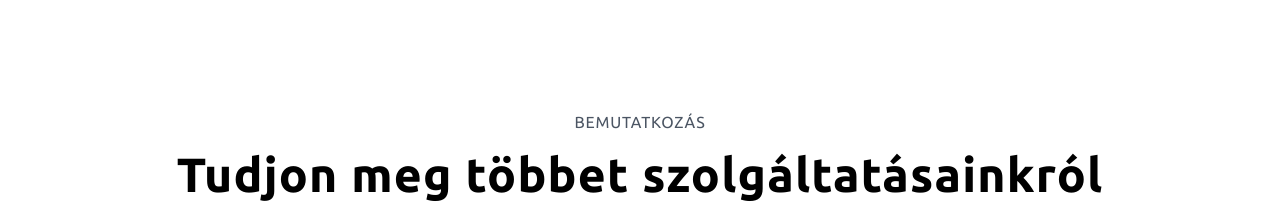
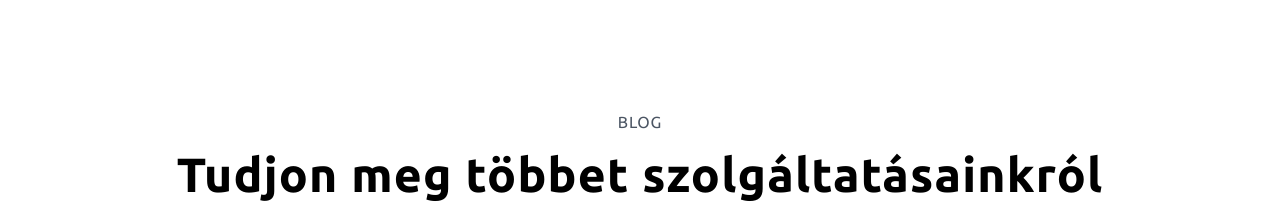
Before and after one commit to omgzsa/elysia-app, a Vue app in the folder frontend/: page / in a window 1280 px wide. Shown: the part 3733-3936 px from the top of the page. Built offline with nearby package versions, Linux system fonts and the light colour scheme; no server answers.

Commit message:
subhead title

```diff
--- a/frontend/src/components/blog/BlogList.vue
+++ b/frontend/src/components/blog/BlogList.vue
@@ -33,7 +33,7 @@ const blogs = ref([
 <template>
   <section class="max-w-screen-xl site-padding space-y-12">
     <div class="space-y-4 mb-4 text-center">
-      <span class="subheading">bemutatkozás</span>
+      <span class="subheading">blog</span>
       <h2>{{ title }}</h2>
     </div>
     <div
```
